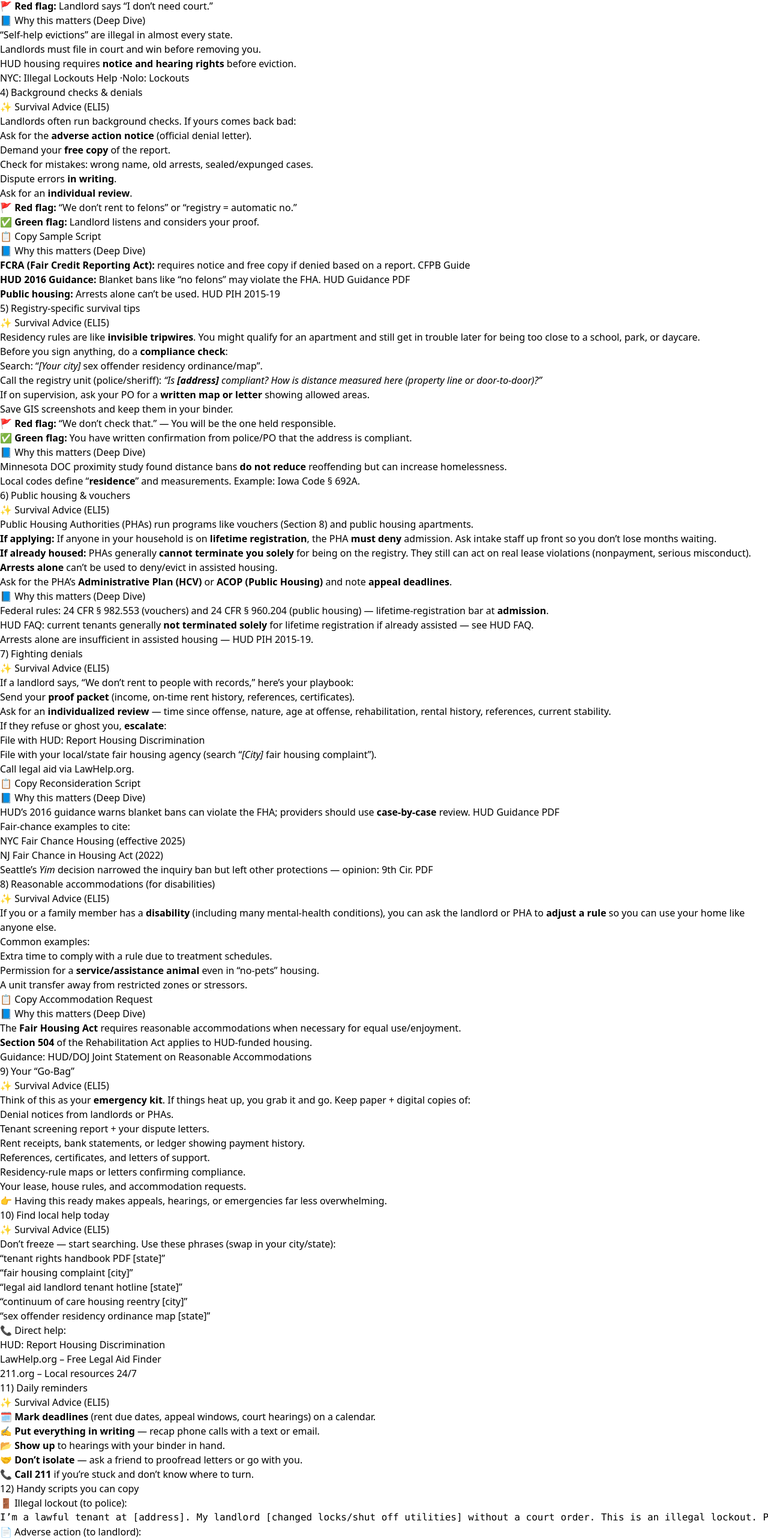
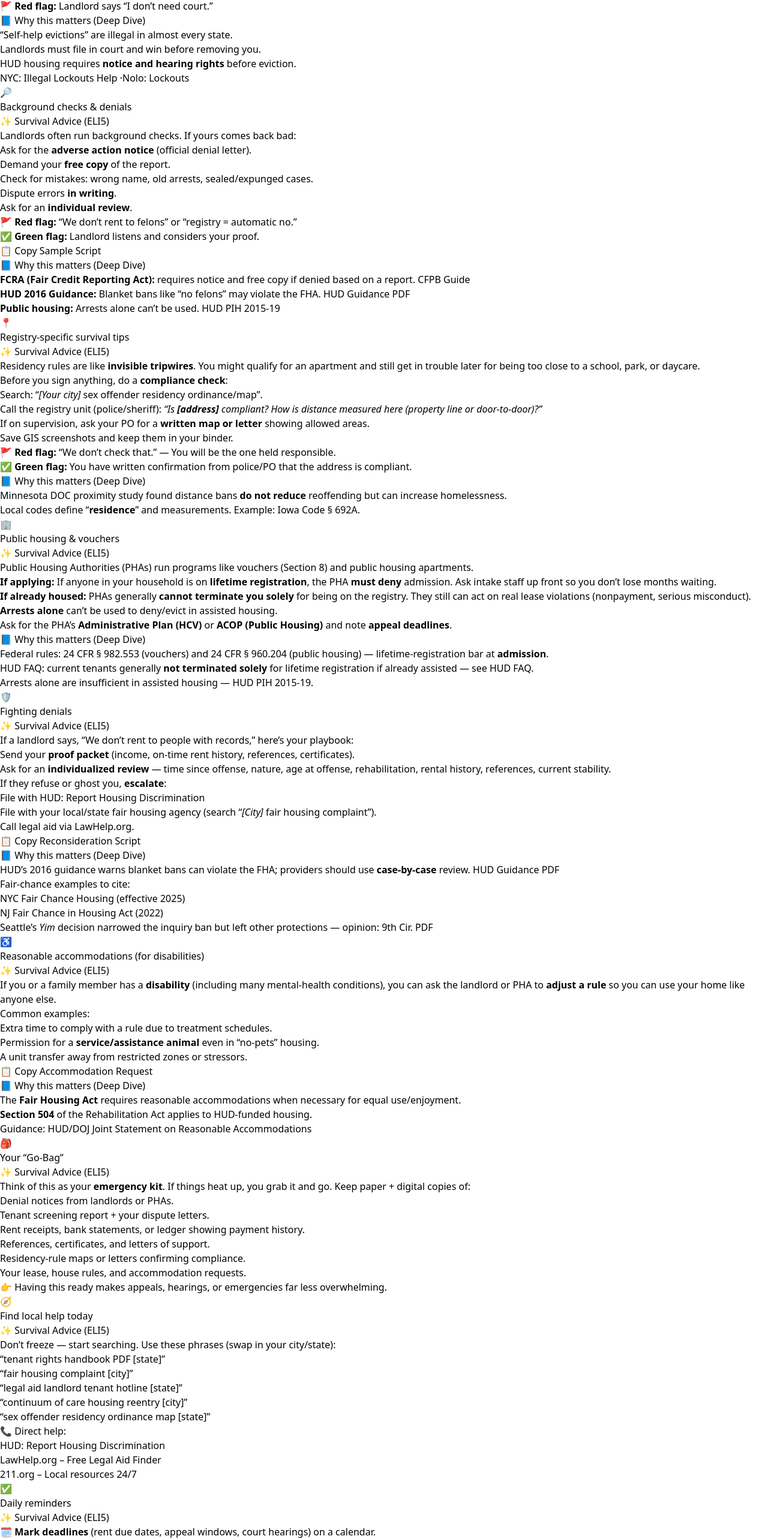
Before and after one commit to projectsolarrecon/Solar, a React (Vite) app: page /resources/tenant-rights in a window 1280 px wide. Shown: the part 4090-6656 px from the top of the page at 60% size. Built offline with nearby package versions, Linux system fonts and the light colour scheme.

Commit message:
Update TenantRightsGuide.tsx

```diff
--- a/src/pages/resources/TenantRightsGuide.tsx
+++ b/src/pages/resources/TenantRightsGuide.tsx
@@ -169,7 +169,8 @@ export default function TenantRightsGuide(): JSX.Element {
       {/* Section 4 */}
       <section className="max-w-4xl mx-auto px-4 py-10">
         <div className="bg-white rounded-2xl shadow-md border border-slate-200 p-6 mb-10">
-          <h2 className="text-2xl font-bold mb-4">4) Background checks & denials</h2>
+          {/* OLD: <h2 className="text-2xl font-bold mb-4">4) Background checks & denials</h2> */}
+<SectionHeader icon="🔎" title="Background checks & denials" id="screening-denials" />
 
           <div className="mb-6">
             <h3 className="text-xl font-semibold text-slate-700 mb-2">✨ Survival Advice (ELI5)</h3>
@@ -206,7 +207,7 @@ export default function TenantRightsGuide(): JSX.Element {
       {/* Section 5 */}
       <section className="max-w-4xl mx-auto px-4 py-10">
         <div className="bg-white rounded-2xl shadow-md border border-slate-200 p-6 mb-10">
-          <h2 className="text-2xl font-bold mb-4">5) Registry-specific survival tips</h2>
+          <SectionHeader icon="📍" title="Registry-specific survival tips" id="registry-tips" />
 
           <div className="mb-6">
             <h3 className="text-xl font-semibold text-slate-700 mb-2">✨ Survival Advice (ELI5)</h3>
@@ -240,7 +241,7 @@ export default function TenantRightsGuide(): JSX.Element {
       {/* Section 6 */}
       <section className="max-w-4xl mx-auto px-4 py-10">
         <div className="bg-white rounded-2xl shadow-md border border-slate-200 p-6 mb-10">
-          <h2 className="text-2xl font-bold mb-4">6) Public housing & vouchers</h2>
+          <SectionHeader icon="🏢" title="Public housing & vouchers" id="public-housing" />
 
           <div className="mb-6">
             <h3 className="text-xl font-semibold text-slate-700 mb-2">✨ Survival Advice (ELI5)</h3>
@@ -267,7 +268,7 @@ export default function TenantRightsGuide(): JSX.Element {
       {/* Section 7 */}
       <section className="max-w-4xl mx-auto px-4 py-10">
         <div className="bg-white rounded-2xl shadow-md border border-slate-200 p-6 mb-10">
-          <h2 className="text-2xl font-bold mb-4">7) Fighting denials</h2>
+          <SectionHeader icon="🛡️" title="Fighting denials" id="fighting-denials" />
 
           <div className="mb-6">
             <h3 className="text-xl font-semibold text-slate-700 mb-2">✨ Survival Advice (ELI5)</h3>
@@ -319,7 +320,7 @@ Thank you.`
       {/* Section 8 */}
       <section className="max-w-4xl mx-auto px-4 py-10">
         <div className="bg-white rounded-2xl shadow-md border border-slate-200 p-6 mb-10">
-          <h2 className="text-2xl font-bold mb-4">8) Reasonable accommodations (for disabilities)</h2>
+          <SectionHeader icon="♿" title="Reasonable accommodations (for disabilities)" id="accommodations" />
 
           <div className="mb-6">
             <h3 className="text-xl font-semibold text-slate-700 mb-2">✨ Survival Advice (ELI5)</h3>
@@ -363,7 +364,7 @@ Thank you.`
       {/* Section 9 */}
       <section className="max-w-4xl mx-auto px-4 py-10">
         <div className="bg-white rounded-2xl shadow-md border border-slate-200 p-6 mb-10">
-          <h2 className="text-2xl font-bold mb-4">9) Your “Go-Bag”</h2>
+          <SectionHeader icon="🎒" title="Your “Go-Bag”" id="go-bag" />
 
           <div className="mb-6">
             <h3 className="text-xl font-semibold text-slate-700 mb-2">✨ Survival Advice (ELI5)</h3>
@@ -384,7 +385,7 @@ Thank you.`
       {/* Section 10 */}
       <section className="max-w-4xl mx-auto px-4 py-10">
         <div className="bg-white rounded-2xl shadow-md border border-slate-200 p-6 mb-10">
-          <h2 className="text-2xl font-bold mb-4">10) Find local help today</h2>
+          <SectionHeader icon="🧭" title="Find local help today" id="local-help" />
 
           <div className="mb-6">
             <h3 className="text-xl font-semibold text-slate-700 mb-2">✨ Survival Advice (ELI5)</h3>
@@ -409,7 +410,7 @@ Thank you.`
       {/* Section 11 */}
       <section className="max-w-4xl mx-auto px-4 py-10">
         <div className="bg-white rounded-2xl shadow-md border border-slate-200 p-6 mb-10">
-          <h2 className="text-2xl font-bold mb-4">11) Daily reminders</h2>
+          <SectionHeader icon="✅" title="Daily reminders" id="daily-reminders" />
 
           <div className="mb-6">
             <h3 className="text-xl font-semibold text-slate-700 mb-2">✨ Survival Advice (ELI5)</h3>
@@ -427,7 +428,7 @@ Thank you.`
       {/* Section 12 */}
       <section className="max-w-4xl mx-auto px-4 py-10">
         <div className="bg-white rounded-2xl shadow-md border border-slate-200 p-6 mb-10">
-          <h2 className="text-2xl font-bold mb-4">12) Handy scripts you can copy</h2>
+          <SectionHeader icon="✉️" title="Handy scripts you can copy" id="handy-scripts" />
 
           <div className="space-y-6">
             <div>
@@ -468,7 +469,8 @@ How is distance measured here (property line or door-to-door)? Could you send me
       {/* Final Pep Talk */}
       <section className="max-w-4xl mx-auto px-4 py-10">
         <blockquote className="bg-yellow-50 border-l-4 border-yellow-400 p-6 rounded-md shadow-inner">
-          <h2 className="text-2xl font-bold mb-4">💛 Final Pep Talk</h2>
+          <SectionHeader icon="💛" title="Final Pep Talk" id="pep-talk" />
+
           <p className="mb-4">
             Housing with a record or registry status feels like an uphill climb. But you are not powerless.
             Your <strong>binder</strong>, your <strong>scripts</strong>, your <strong>deadlines</strong>, and your <strong>proof</strong>
```
